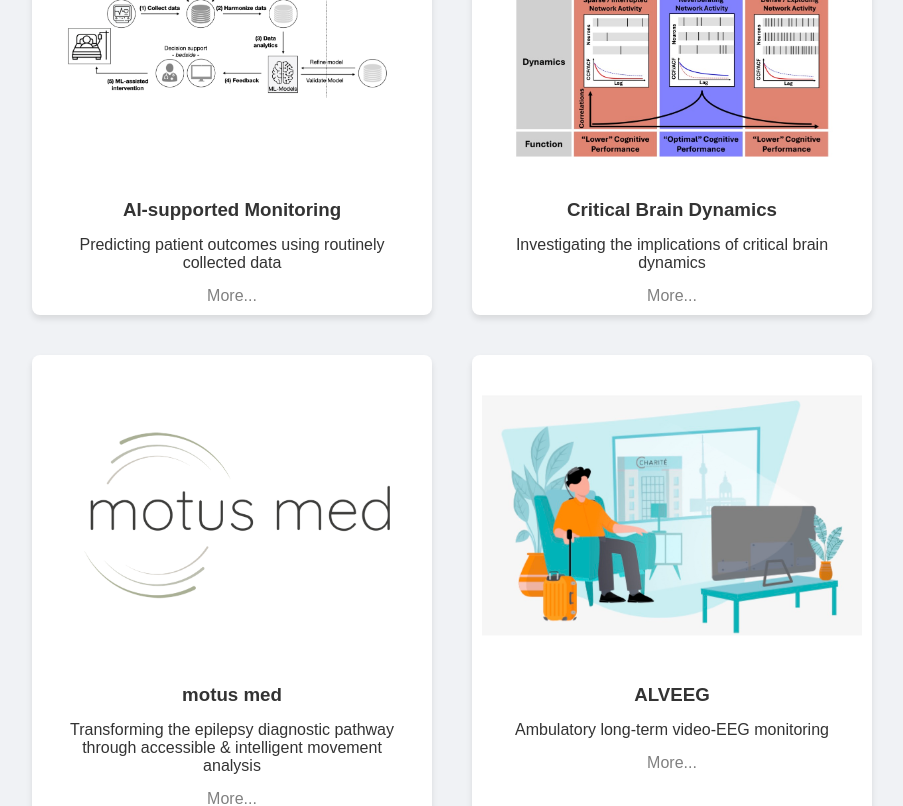
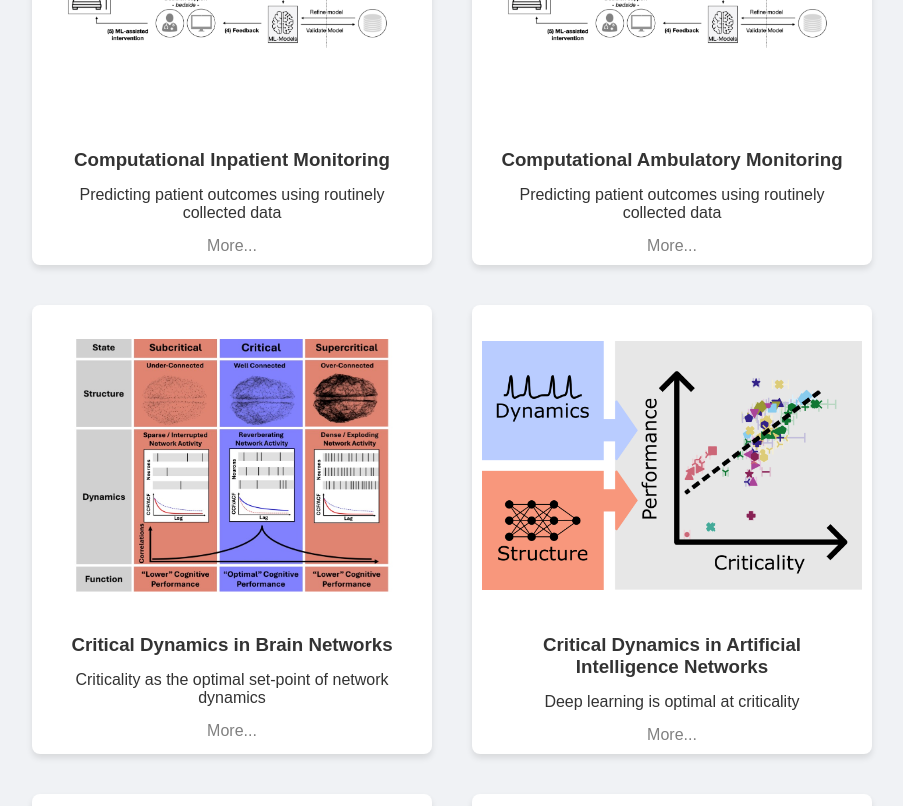
Before and after one commit to computational-neurology-charite/computational-neurology-charite.github.io, a React (Create React App) app: page / in a window 1280 px wide. Shown: the part 820-1626 px from the top of the page, without its empty margins (188-1091 px from the left). Built offline with nearby package versions, Linux system fonts and the light colour scheme; no server answers.

Commit message:
updated home

```diff
--- a/src/components/Header.js
+++ b/src/components/Header.js
@@ -1,14 +1,16 @@
 // src/components/Header.js
 import React from 'react';
 import { Link } from 'react-scroll';
+
+
 
 function Header() {
   return (
     <>
       <header>
         <div className="header-content">
-          <h1>Computational Neurology</h1>
-          <img src="/images/logo_group.webp" alt="Logo" className="header-logo" />
+			<h1 align="center">Computational Neurology</h1>
+
         </div>
       </header>
       <nav>
@@ -23,3 +25,5 @@
 }
 
 export default Header;
+
+// <img src="/images/logo_group.webp" alt="Logo" className="header-logo" />
--- a/src/components/Projects.js
+++ b/src/components/Projects.js
@@ -4,31 +4,46 @@
 const projectsData = [
   {
     id: 1,
-    title: "AI-supported Monitoring",
+    title: "Computational Inpatient Monitoring",
     shortDescription: "Predicting patient outcomes using routinely collected data",
-    fullDescription: " Hospitals routinely collect a vast amount of data on their patients, ranging from laboratory test results to continuous monitoring systems like ECG and EEG. This wealth of information is stored in centralized data warehouses, creating a rich resource for clinical insights. However, the sheer volume and complexity of this data can overwhelm traditional analysis methods. By leveraging cutting-edge machine learning techniques, our team aims to transform these raw datasets into actionable intelligence, improving the accuracy, efficiency, and scalability of diagnostic processes. Our work focuses on automating the analysis of biosignals and other clinical data to enhance real-time decision-making, reduce the burden on healthcare professionals, and streamline hospital workflows. By seamlessly integrating AI models into clinical environments, we seek to drive innovation in patient care, ultimately improving outcomes and paving the way for a more data-driven healthcare future. ",
+    fullDescription: "The increasing availability of multimodal and continuous 'physiomes' of neurological patients through digital neuromonitoring, new sensor and wearable technologies paired with advanced data analytics offer opportunities for a fundamental transformation in neurology. For inpatient monitoring in intensive care, stroke medicine and epilepsy computational neurology provides vast opportunities for the development of predictive diagnostic methods for specific and time-critical therapies. By leveraging cutting-edge machine learning techniques, our team aims to transform the raw datasets into actionable intelligence, improving the accuracy, efficiency, and scalability of diagnostic processes. Our work focuses on automating the analysis of biosignals and other clinical data to enhance real-time decision-making, reduce the burden on healthcare professionals, and streamline hospital workflows. By seamlessly integrating AI models into clinical environments, we seek to drive innovation in patient care, ultimately improving outcomes and paving the way for a more data-driven healthcare future.",
     image: "/images/project_dwc.png"
   },
+  {
+    id: 2,
+    title: "Computational Ambulatory Monitoring",
+    shortDescription: "Predicting patient outcomes using routinely collected data",
+    fullDescription: "Enabled by new, wearable sensors and computational analysis, objective methods for continuous, longitudinal monitoring and risk assessments provide opportunities for a fundamental medical transformation towards personalized, proactive and time-critical therapies in the outpatient setting.",
+	image: "/images/project_dwc.png"
+  },
    {
-    id: 2,
-    title: "Critical Brain Dynamics",
-    shortDescription: "Investigating the implications of critical brain dynamics",
+    id: 3,
+    title: "Critical Dynamics in Brain Networks",
+    shortDescription: "Criticality as the optimal set-point of network dynamics",
     fullDescription: "The brain's ability to process and integrate information across spatial and temporal domains is central to intact cognitive function. Physics and information theory have provided a framework describing an optimal state of information processing. This critical state, poised at the phase transition between chaotic and ceasing neuronal activity, is characterized by an equilibrium between excitation and inhibition in the neuronal network. When a network of neurons operates near a critical phase transition point, a range of information processing functions, including information transmission, integration, storage, dynamic range, and sensitivity to inputs, are optimized simultaneously. While criticality provides a precise framework linking network structure to dynamics, its central claim, that critical dynamics predicts optimal network and thus cognitive function in humans, has not been proven yet. To try to fill this gap by investigating multi-model cortical measurements, e.g., MRI and iEEG, together with cognitive performance evaluation.",
     image: "/images/criticality.jpg"
   },
+
   {
-    id: 3,
+    id: 4,
+    title: "Critical Dynamics in Artificial Intelligence Networks",
+    shortDescription: "Deep learning is optimal at criticality",
+    fullDescription: "Deep Neural Networks (DNNs) have revolutionized numerous fields, yet their training and design remain challenging due to vast parameter spaces and limited theoretical understanding. We here aim to bridge the gap between neuroscience and artificial intelligence to unlock the full potential of these networks. Our research demonstrates how insight from neurology, biology and physics can innovate and enhance modern DNNs and training methods. Conversely, advancements in AI offer valuable perspectives that deepen our understanding of biological neural processes. We believe that combining ideas from neuroscience and AI is essential to exploring new frontiers in both disciplines.",
+    image: "/images/critical_artificial_nn.png"
+  },
+  {
+    id: 5,
     title: "motus med",
     shortDescription: "Transforming the epilepsy diagnostic pathway through accessible & intelligent movement analysis",
     fullDescription: <div>
-    <a href="https://motusmed.de">Motus med</a> is a BIH supported project aimed at translating research done at the computational neurology lab to the clinical bedside. Motus med is a video analysis-based digital health tool intended to assist in the diagnosis and monitoring of persons with abnormal movements, seizures, or epilepsy. Videos of suspected videos are uploaded to our platform, undergo automated analysis to detect movement patterns characteristic of seizures, and can be securely shared with a specialist for additional visual review. Through motus med, we apply several vision based AI models that we have developed in the lab.  Motus med integrates with a variety of smartphones and home cameras in order to provide a device agnostic, flexible, and scalable digital solution. The analysis results are provided to users to assist in decision-making during the diagnostic stage and for ongoing monitoring and management of disease activity in persons with epilepsy.
+    <a href="https://motusmed.de">motus med</a> is a video analysis-based digital health tool intended to assist in the diagnosis and monitoring of persons with abnormal movements, seizures, or epilepsy. Videos of suspected videos are uploaded to our platform, undergo automated analysis to detect movement patterns characteristic of seizures, and can be securely shared with a specialist for additional visual review. Through motus med, we apply several vision based AI models that we have developed in the lab.  Motus med integrates with a variety of smartphones and home cameras in order to provide a device agnostic, flexible, and scalable digital solution. The analysis results are provided to users to assist in decision-making during the diagnostic stage and for ongoing monitoring and management of disease activity in persons with epilepsy.
     {/* <br />
     <a href="https://motusmed.de">Motus med</a> */}
     </div>,
     image: "/images/motusmed.png"
   },
   {
-    id: 4,
+    id: 6,
     title: "ALVEEG",
     shortDescription: "Ambulatory long-term video-EEG monitoring",
     fullDescription:
@@ -38,7 +53,7 @@
     image: "/images/project_alveeg.jpg"
   },
 {
-    id: 5,
+    id: 7,
     title: "Medical Edge AI",
     shortDescription: "M/EDGE",
     fullDescription: "With their close integration of programmable microelectronics, sensors and actuators, modern medical devices have opened up fundamentally new diagnostic and therapeutic possibilities. These devices require integration of artificial intelligence and autonomy directly in the medical device, i.e. medical edge computing. Together with partners from academia, med tech and semiconductor industries, the M/EDGE project aims to develop an electronics platform for highly integrated medical edge artificial intelligence.",
```
Also changed, not shown: public/images/critical_artificial_nn.png (added).
